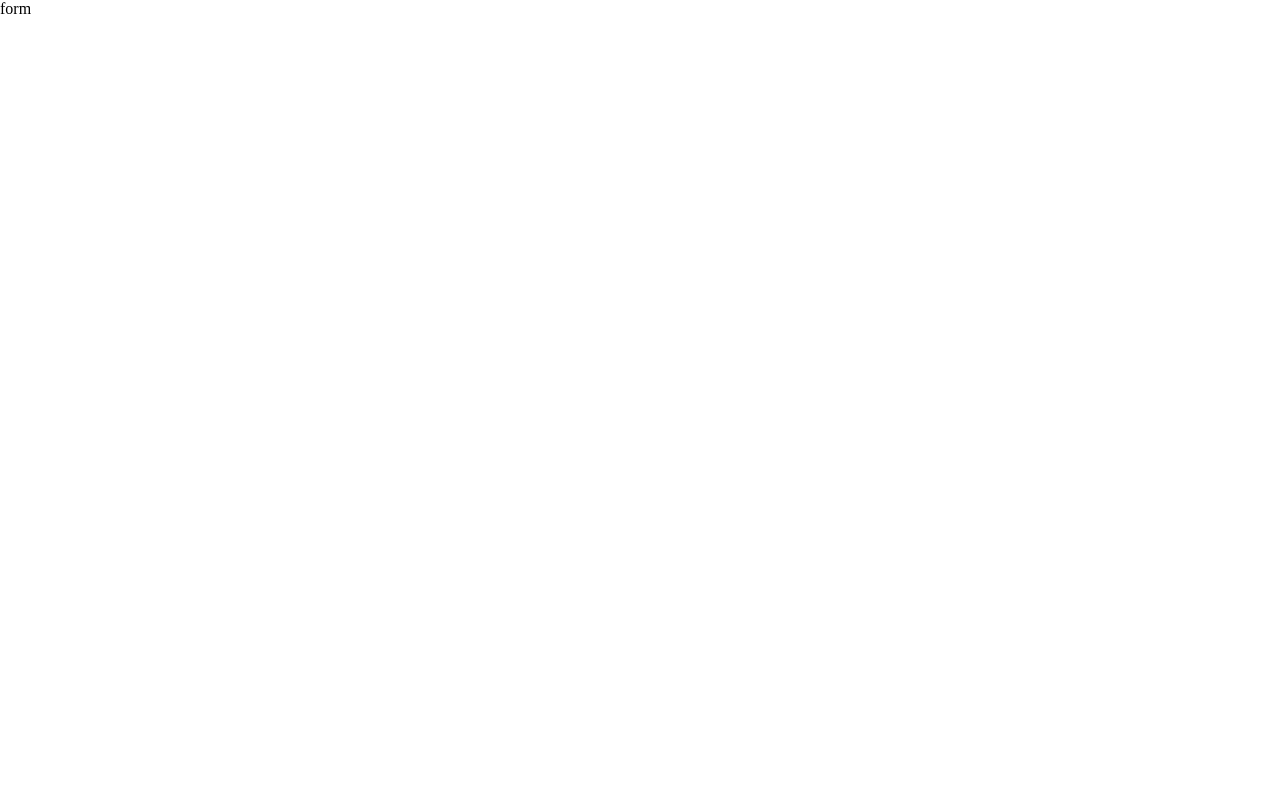
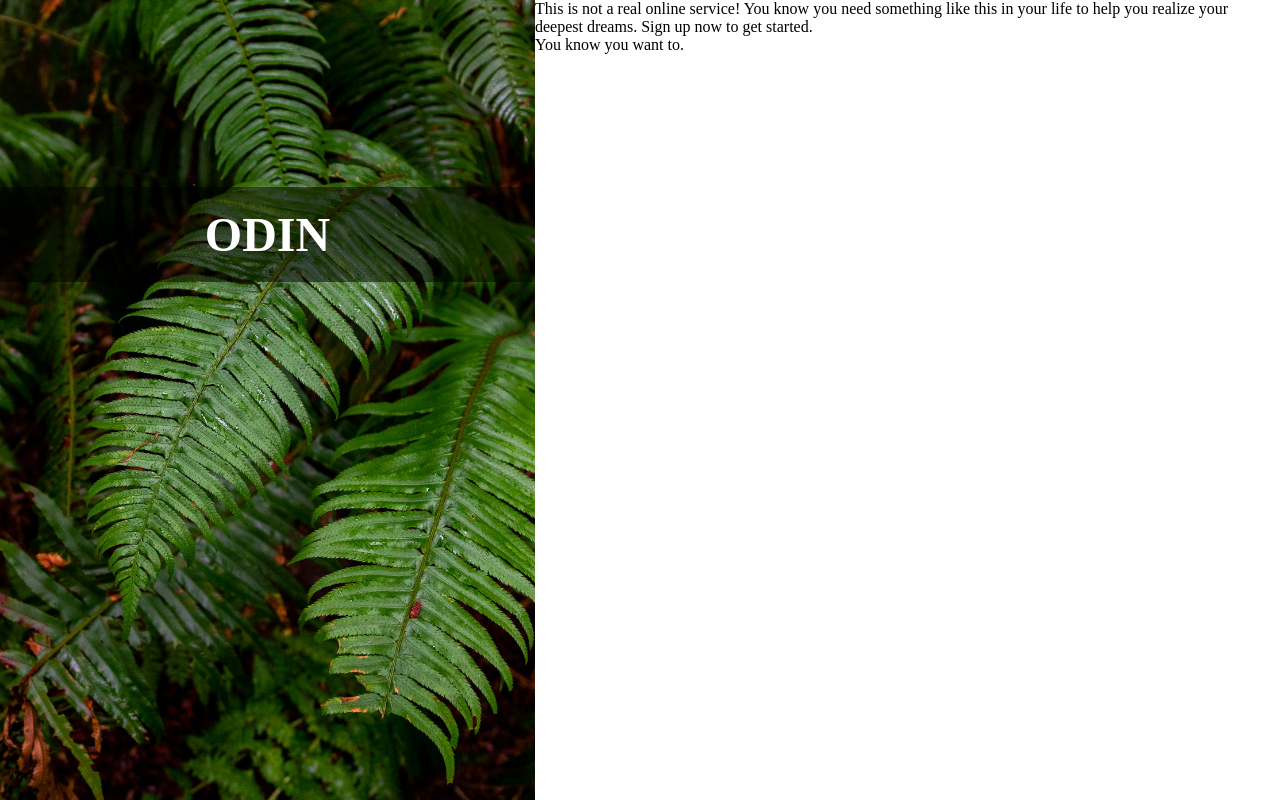
Before and after one commit to sarahrovie/sign-up-form, a plain HTML site: page index.html in a window 1280 px wide. Drawn offline with Linux system fonts and the light colour scheme.

Commit message:
Style header layout

```diff
--- a/index.html
+++ b/index.html
@@ -7,6 +7,18 @@
     <link rel="stylesheet" href="style.css" />
   </head>
   <body>
-    form
+    <header class="header">
+      <div class="logo-div">
+        <h1>ODIN</h1>
+      </div>
+    </header>
+    <main class="content">
+      <p>
+        This is not a real online service! You know you need something like this
+        in your life to help you realize your deepest dreams. Sign up now to get
+        started. <br />
+        You know you want to.
+      </p>
+    </main>
   </body>
 </html>
--- a/style.css
+++ b/style.css
@@ -8,3 +8,51 @@
   margin: 0;
   padding: 0;
 }
+
+body {
+  display: flex;
+  flex-direction: column;
+  justify-content: flex-start;
+  align-items: center;
+  height: 100vh;
+}
+
+.header {
+  background-image: url("./assets/header-img.jpg");
+  background-size: cover;
+  display: flex;
+  align-items: center;
+  width: 100%;
+  height: 200px;
+  margin: 0 auto;
+}
+
+.header .logo-div {
+  width: 100%;
+  padding: 20px 0;
+  font-size: 1.5rem;
+  color: #fff;
+  background-color: rgba(0, 0, 0, 0.5);
+  text-align: center;
+}
+
+@media only screen and (min-width: 600px) {
+  body {
+    flex-direction: row;
+  }
+
+  .header,
+  .content {
+    height: 100%;
+  }
+
+  .header {
+    background-position-x: center;
+    align-items: flex-start;
+    width: 700px;
+  }
+
+  .logo-div {
+    margin-top: 35%;
+  }
+}
```
Also changed, not shown: assets/header-img.jpg (added), assets/odin-lined.png (added).
